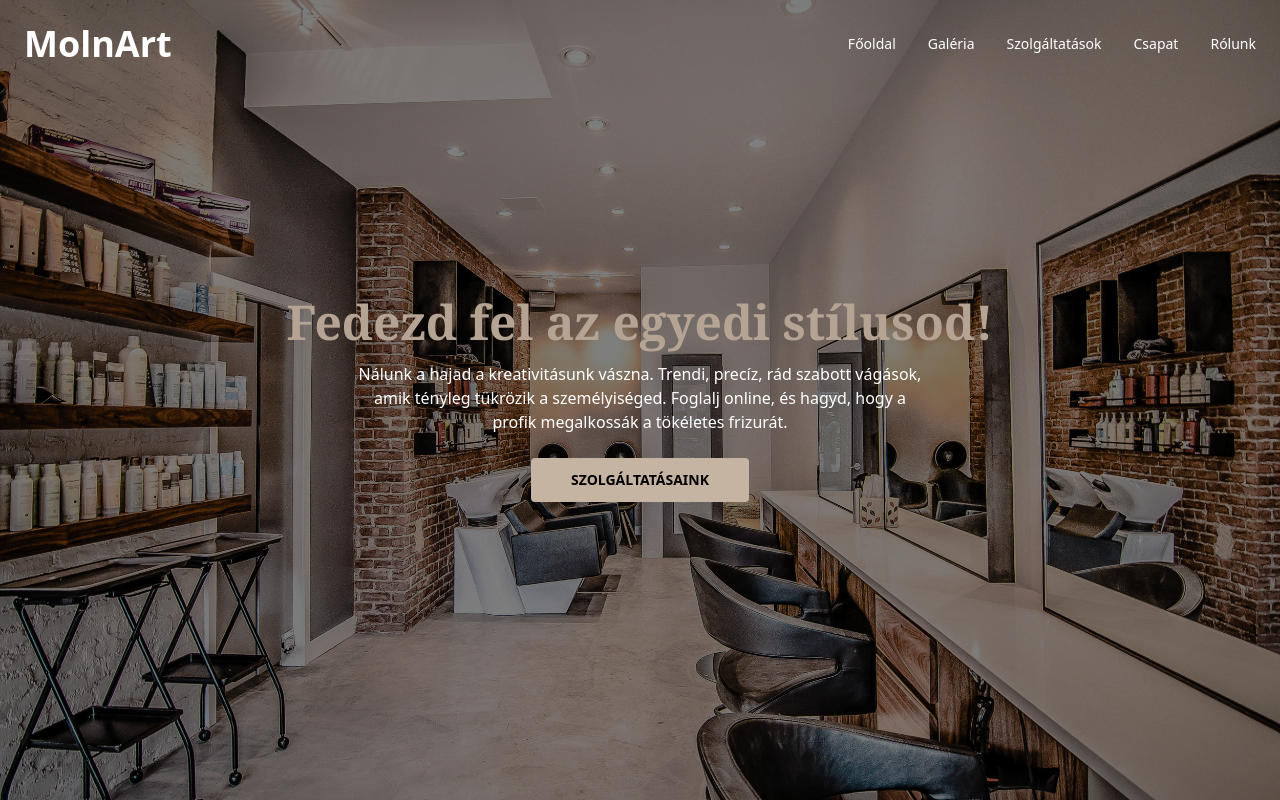
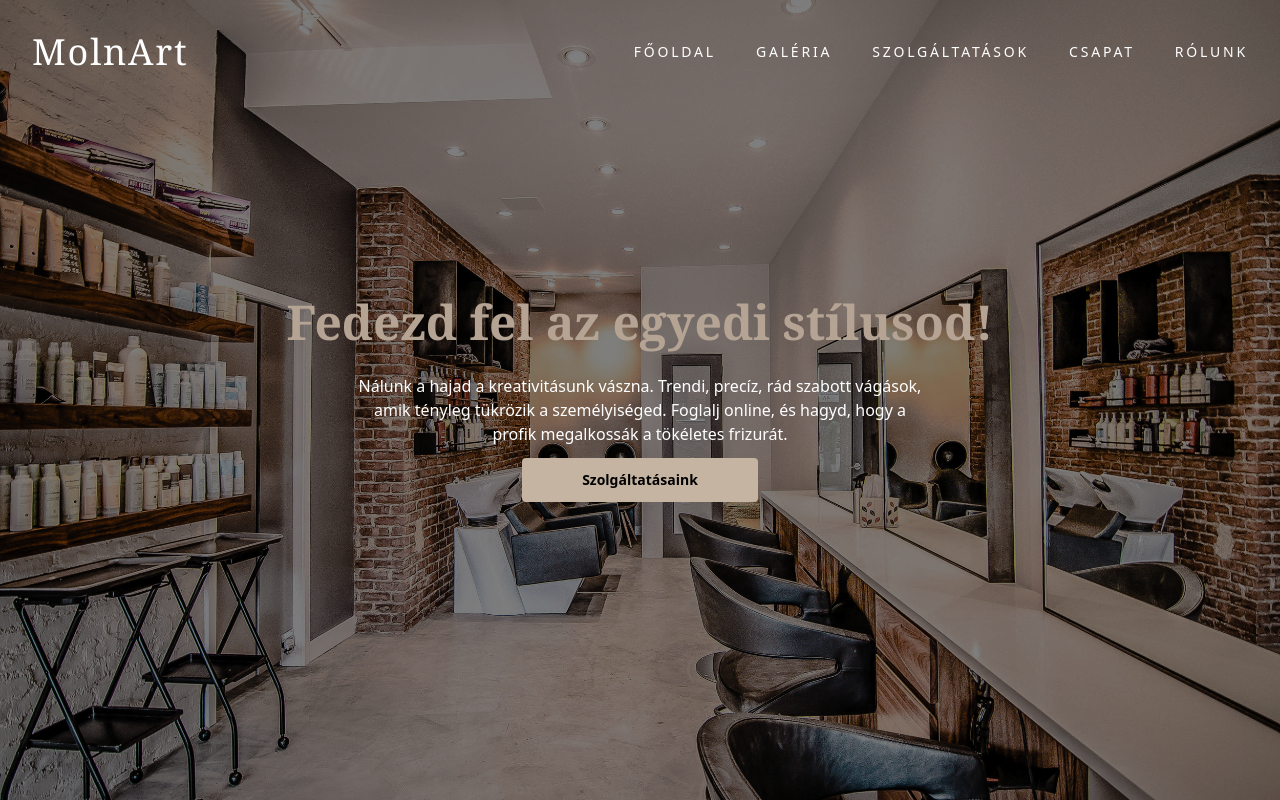
Before and after one commit to SzMarcell01/FodraszSzalon, a Vue app in the folder frontend/: page / in a window 1280 px wide. Built offline with nearby package versions, Linux system fonts and the light colour scheme; the HTML template or start-up script is replaced by a standard one.

Commit message:
lendingpage progress with style

```diff
--- a/frontend/src/components/layout/BaseHeader.vue
+++ b/frontend/src/components/layout/BaseHeader.vue
@@ -1,35 +1,31 @@
 <template>
 
 <div class="relative w-full min-h-screen">
-  <nav class="absolute top-0 left-0 w-full z-10">
-    <div class="max-w-7xl mx-auto flex justify-between items-center p-6">
+  <nav class="absolute top-0 left-0 w-full z-20">
+    <div class="max-w-7xl mx-auto flex justify-between items-center p-8">
       <RouterLink to="/" class="flex items-center">
-        <span class="self-center text-4xl font-semibold text-white">MolnArt</span>
+        <span class="text-4xl font-serif text-white tracking-wider">MolnArt</span>
       </RouterLink>
-      <ul class="flex space-x-8 text-white text-sm font-medium">
-        <li class="text-white"><a href="#">Főoldal</a></li>
-        <li class="text-white"><a href="#">Galéria</a></li>
-        <li class="text-white"><a href="#">Szolgáltatások</a></li>
-        <li class="text-white"><a href="#">Csapat</a></li>
-        <li class="text-white"><a href="#">Rólunk</a></li>
+
+      <ul class="hidden md:flex space-x-10 text-white text-sm uppercase tracking-[0.2em] font-light">
+        <li v-for="item in ['Főoldal', 'Galéria', 'Szolgáltatások', 'Csapat', 'Rólunk']" :key="item">
+          <a href="#" class="relative group py-2 transition duration-500 hover:text-[#c5b4a2]">
+            {{ item }}
+            <span class="absolute bottom-0 left-0 w-0 h-[1px] bg-[#c5b4a2] transition-all duration-700 ease-in-out group-hover:w-full"></span>
+          </a>
+        </li>
       </ul>
     </div>
   </nav>
 
   <div class="w-full min-h-screen bg-cover bg-center bg-[url('/bg.jpg')]">
     <div class="absolute inset-0 bg-black/50 flex items-center justify-center">
-      <div class="text-center text-white px-4 max-w-3xl">
-        <h1 class="text-5xl text-[rgb(181_164_148)] font-bold font-serif mb-4">
-          Fedezd fel az egyedi stílusod!
-        </h1>
+      <div class="text-center text-white px-4">
+        <h1 class="text-5xl text-[rgb(181_164_148)] font-bold font-serif mb-4">Fedezd fel az egyedi stílusod!</h1>
 
-        <p class="mb-6">
-          Nálunk a hajad a kreativitásunk vászna. Trendi, precíz, rád szabott vágások,<br class="hidden md:block">
-          amik tényleg tükrözik a személyiséged. Foglalj online, és hagyd, hogy a <br class="hidden md:block">
-          profik megalkossák a tökéletes frizurát.
-        </p>
+        <p class="p-3">Nálunk a hajad a kreativitásunk vászna. Trendi, precíz, rád szabott vágások,<br> amik tényleg tükrözik a személyiséged. Foglalj online, és hagyd, hogy a <br> profik megalkossák a tökéletes frizurát.</p>
 
-        <button class="bg-[#c5b4a2] hover:bg-[#b3a18f] text-black px-10 py-3 rounded-sm transition duration-300 uppercase text-sm font-semibold">
+        <button class="border-blak bg-[#c5b4a2] hover:bg-[#c5b4a2] text-black hover:text-white py-3 px-15 rounded-sm transition duration-600 text-sm font-semibold">
           Szolgáltatásaink
         </button>
       </div>
```
